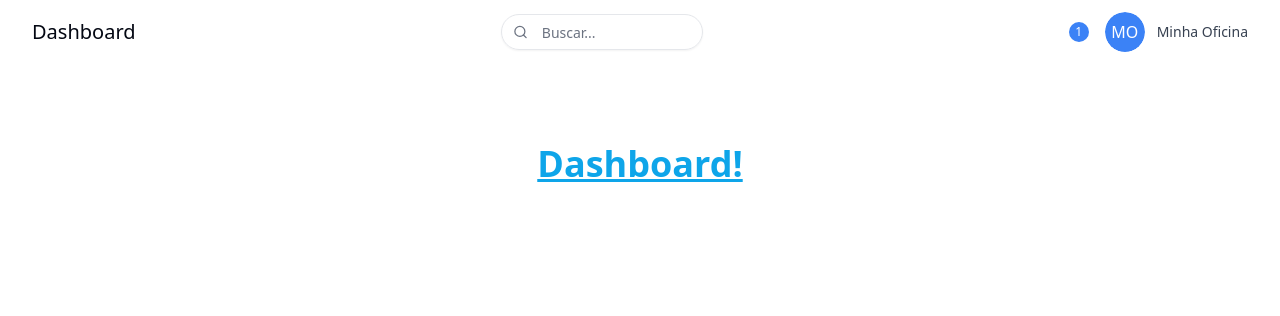
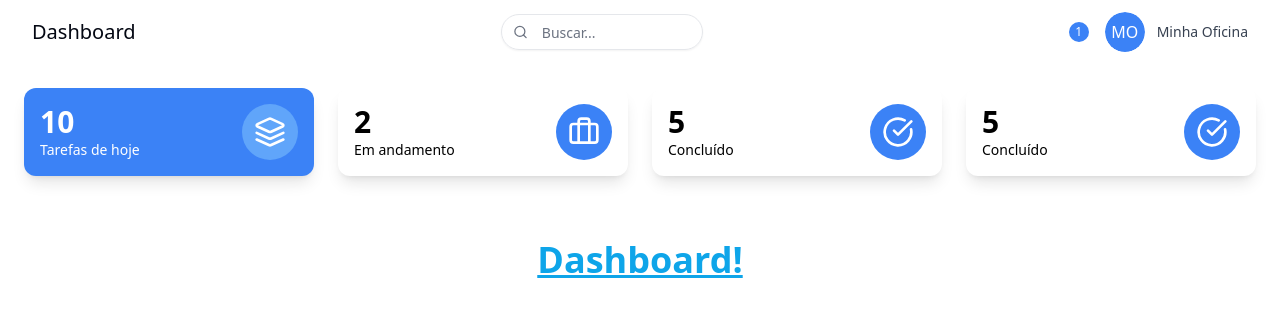
Before and after one commit to danilobarros3/auto-log, a React (Vite) app: page / in a window 1280 px wide. Shown: the top 316 px of the page. Built offline with nearby package versions, Linux system fonts and the light colour scheme.

Commit message:
Card Dashboard

```diff
--- a/src/components/Header.tsx
+++ b/src/components/Header.tsx
@@ -110,7 +110,6 @@ export function Header({ companyName, pageTitle, avatarSrc }: HeaderProps) {
                   .split(" ")
                   .map((word) => word[0])
                   .join("")}{" "}
-                {/* Iniciais da empresa */}
               </AvatarFallback>
             )}
           </Avatar>
--- /dev/null
+++ b/src/components/InfoCard.tsx
@@ -0,0 +1,38 @@
+interface InfoCardProps {
+    icon: React.ReactNode;
+    title: string;
+    subtitle: string;
+    cardBackground?: string;
+    iconBackground?: string;
+    titleColor?: string;
+    subtitleColor?: string;
+  }
+
+  const InfoCard: React.FC<InfoCardProps> = ({
+    icon,
+    title,
+    subtitle,
+    cardBackground = "bg-white",
+    iconBackground = "bg-blue-100",
+    titleColor = "text-black",
+    subtitleColor = "text-gray-500",
+  }) => {
+    return (
+      <div
+        className={`flex items-center justify-between p-4 w-full rounded-xl shadow-lg transition-transform transform hover:scale-105 hover:shadow-2xl ${cardBackground}`}
+      >
+        <div className="flex flex-col">
+          <span className={`text-3xl font-bold ${titleColor}`}>{title}</span>
+          <span className={`text-sm ${subtitleColor}`}>{subtitle}</span>
+        </div>
+
+        <div
+          className={`flex items-center justify-center rounded-full p-3 ${iconBackground}`}
+        >
+          {icon}
+        </div>
+      </div>
+    );
+  };
+
+  export default InfoCard;
--- a/src/pages/Dashboard/index.tsx
+++ b/src/pages/Dashboard/index.tsx
@@ -1,19 +1,63 @@
-import { Header } from "@/components/header"; // Certifique-se de importar o Header corretamente
+import { Header } from "@/components/header";
+import { Layers, Briefcase, CheckCircle } from "lucide-react";
+import InfoCard from "@/components/InfoCard";
 
 export function Dashboard() {
   return (
     <>
-      {/* Header no topo, ocupando toda a largura */}
       <Header
         companyName="Minha Oficina"
         pageTitle="Dashboard"
         avatarSrc={null}
       />
 
-      {/* Corpo da página */}
-      <div className="flex justify-center mt-20">
-        <div className="text-4xl font-bold text-sky-500 underline">
-          Dashboard!
+      <div className="flex flex-col items-center gap-6 min-h-screen bg-white p-6">
+        <div className="grid grid-cols-1 sm:grid-cols-2 lg:grid-cols-4 gap-6 w-full max-w-8xl">
+          <InfoCard
+            icon={<Layers className="h-8 w-8 text-white" />}
+            title="10"
+            subtitle="Tarefas de hoje"
+            cardBackground="bg-blue-500"
+            iconBackground="bg-blue-400"
+            titleColor="text-white"
+            subtitleColor="text-white"
+          />
+
+          <InfoCard
+            icon={<Briefcase className="h-8 w-8 text-white" />}
+            title="2"
+            subtitle="Em andamento"
+            cardBackground="bg-white"
+            iconBackground="bg-blue-500"
+            titleColor="text-black"
+            subtitleColor="text-black"
+          />
+
+          <InfoCard
+            icon={<CheckCircle className="h-8 w-8 text-white" />}
+            title="5"
+            subtitle="Concluído"
+            cardBackground="bg-white"
+            iconBackground="bg-blue-500"
+            titleColor="text-black"
+            subtitleColor="text-black"
+          />
+
+          <InfoCard
+            icon={<CheckCircle className="h-8 w-8 text-white" />}
+            title="5"
+            subtitle="Concluído"
+            cardBackground="bg-white"
+            iconBackground="bg-blue-500"
+            titleColor="text-black"
+            subtitleColor="text-black"
+          />
+        </div>
+
+        <div className="flex justify-center mt-10">
+          <div className="text-4xl font-bold text-sky-500 underline">
+            Dashboard!
+          </div>
         </div>
       </div>
     </>
```
